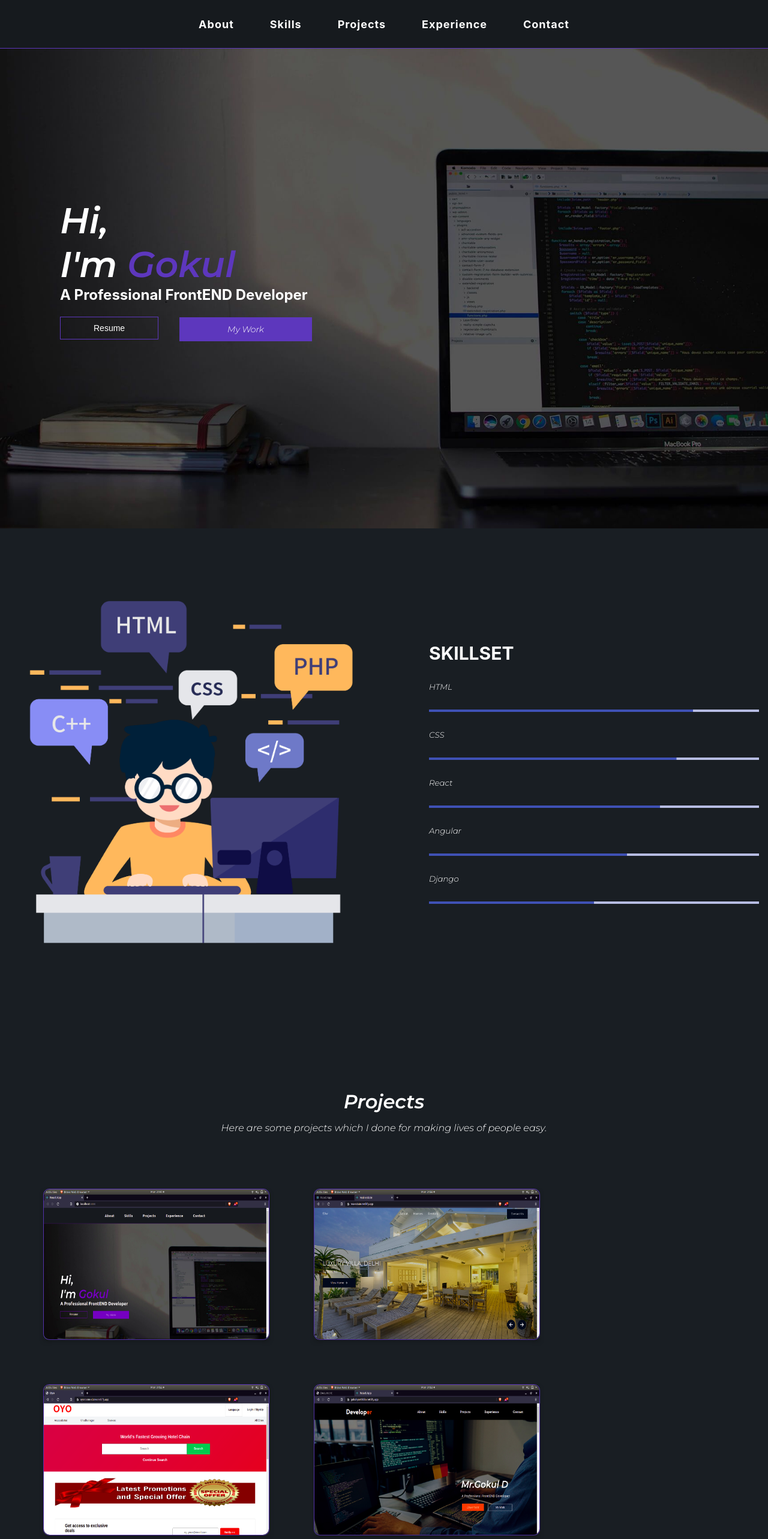
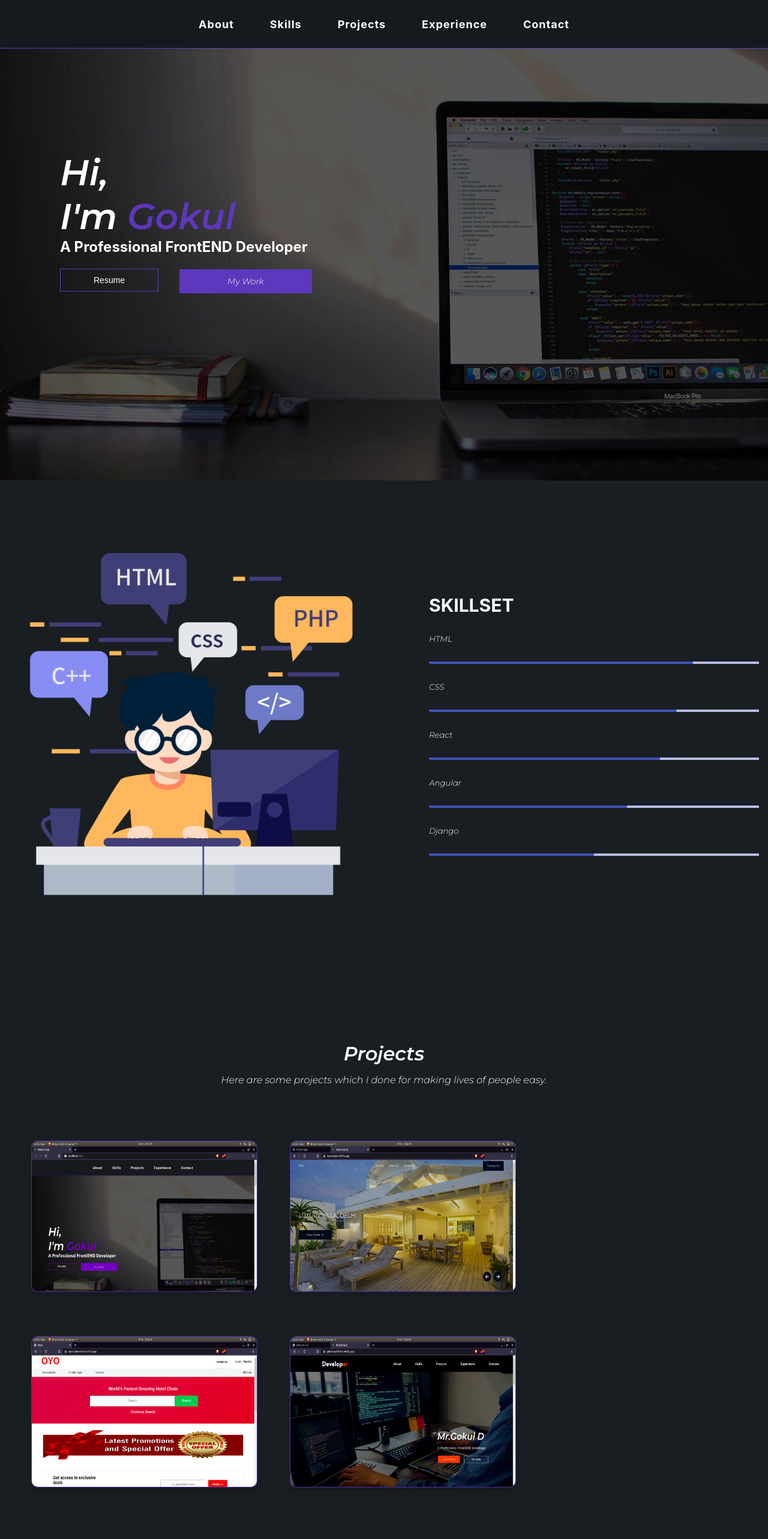
Before and after one commit to Gokul-MDA/portfolio, a React (Create React App) app: page / in a window 1280 px wide. Shown: the top 2566 px of the page at 60% size. Built offline with nearby package versions, Linux system fonts and the light colour scheme.

Commit message:
change title

```diff
--- a/public/index.html
+++ b/public/index.html
@@ -24,7 +24,7 @@
       work correctly both with client-side routing and a non-root public URL.
       Learn how to configure a non-root public URL by running `npm run build`.
     -->
-    <title>React App</title>
+    <title>Gokul-Portfolio</title>
   </head>
   <body>
     <noscript>You need to enable JavaScript to run this app.</noscript>
--- a/src/components/ProjectContainer.js
+++ b/src/components/ProjectContainer.js
@@ -48,8 +48,8 @@ const ProjectContainerProjects = styled.div`
     display: flex !important;
     flex-direction: row !important;
     margin-top: 50px;
-    margin-left: 50px ;
-    column-gap: 30px;
+    margin-left: 30px ;
+    column-gap: 10px;
     row-gap: 30px;
     flex-wrap: wrap;
 
--- a/src/components/TopContainer.js
+++ b/src/components/TopContainer.js
@@ -10,6 +10,7 @@ const TopContainerCss = styled.div`
     background-position: center;
     background-repeat: no-repeat;
     background-size: cover;
+    margin-top: -80px;
     /* box-shadow: inset 0 0 0 2000px rgba(0, 0, 0, 0.5); */
 
     @media screen and (max-width: 768px) {
```
